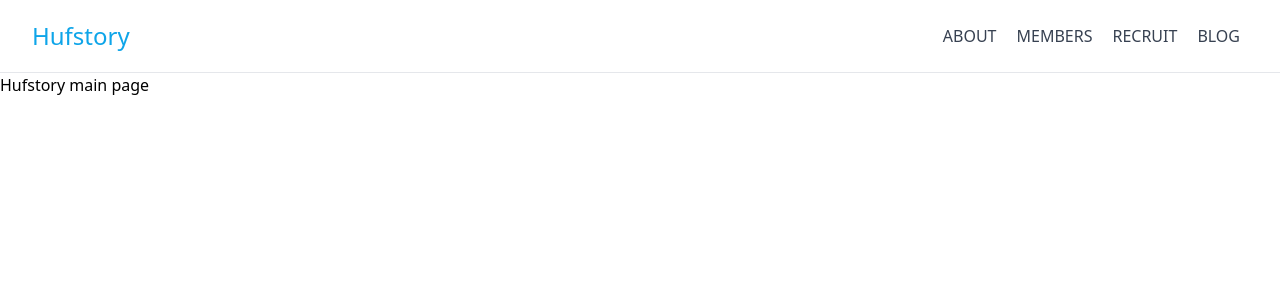
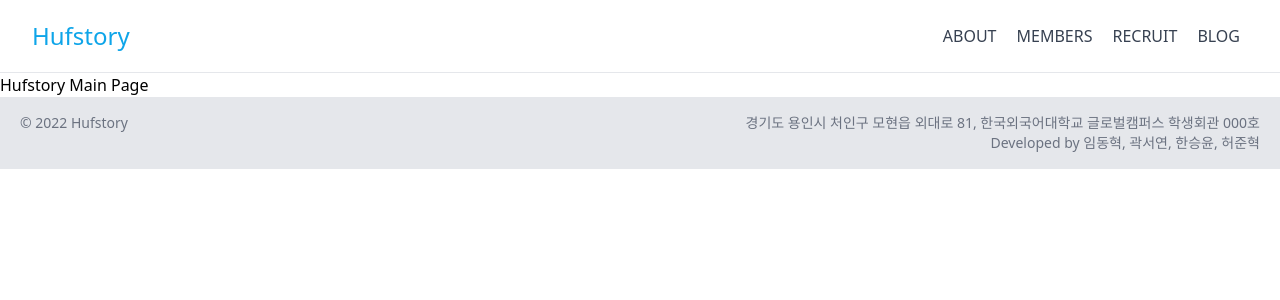
Before and after one commit to hufstory/HUFSTORY_WEB_FrontEnd, a React (Create React App) app in the folder hufstory/: page / in a window 1280 px wide. Shown: the top 300 px of the page. Built offline with nearby package versions, Linux system fonts and the light colour scheme.

Commit message:
Feat: Footer

```diff
--- a/hufstory/src/App.tsx
+++ b/hufstory/src/App.tsx
@@ -1,6 +1,6 @@
 import React from "react";
 import { BrowserRouter as Router, Routes, Route } from "react-router-dom"
-import Index from "./pages/Index"
+import Index from "./pages/MainPage"
 
 function App() {
   return (
--- /dev/null
+++ b/hufstory/src/components/Footer.tsx
@@ -0,0 +1,29 @@
+import React from "react"
+
+const Footer = () => {
+  const currentDay = new Date()
+  const currentYear = currentDay.getFullYear()
+
+  return (
+    <footer className="text-gray-700 body-font">
+      <div className="bg-gray-200">
+        <div className="container mx-auto pt-4 px-5 flex flex-wrap flex-col sm:flex-row">
+          <p className="text-gray-500 text-sm text-center sm:text-left">
+            © {currentYear} Hufstory
+          </p>
+          <span className="sm:ml-auto sm:mt-0 mt-2 sm:w-auto w-full sm:text-left text-center text-gray-500 text-sm">
+            경기도 용인시 처인구 모현읍 외대로 81, 한국외국어대학교 글로벌캠퍼스
+            학생회관 000호
+          </span>
+        </div>
+        <div className="container mx-auto pb-4 px-5 flex flex-wrap flex-col sm:flex-row">
+          <span className="sm:ml-auto sm:mt-0 mt-2 sm:w-auto w-full sm:text-left text-center text-gray-500 text-sm">
+            Developed by 임동혁, 곽서연, 한승윤, 허준혁
+          </span>
+        </div>
+      </div>
+    </footer>
+  )
+}
+
+export default Footer
--- a/hufstory/src/components/Main.tsx
+++ b/hufstory/src/components/Main.tsx
@@ -1,10 +1,9 @@
-import React from "react";
-
+import React from "react"
 
 const Main = () => {
   return (
     <div>
-      <h1>Hufstory main page</h1>
+      Hufstory Main Page
     </div>
   )
 }
--- a/hufstory/src/pages/Index.tsx
+++ b/hufstory/src/pages/MainPage.tsx
@@ -2,12 +2,14 @@ import React from "react";
 
 import Header from "../components/Header"
 import Main from "../components/Main"
+import Footer from "../components/Footer";
 
 const MainPage = () => {
   return (
     <div>
       <Header />
       <Main />
+      <Footer />
     </div>
   )
 }
--- a/hufstory/src/styles/styles.css
+++ b/hufstory/src/styles/styles.css
@@ -593,8 +593,13 @@ video {
   }
 }
 
-.fixed {
-  position: fixed;
+.relative {
+  position: relative;
+}
+
+.sticky {
+  position: -webkit-sticky;
+  position: sticky;
 }
 
 .inset-x-0 {
@@ -619,6 +624,15 @@ video {
   margin-right: auto;
 }
 
+.my-1 {
+  margin-top: 0.25rem;
+  margin-bottom: 0.25rem;
+}
+
+.mt-2 {
+  margin-top: 0.5rem;
+}
+
 .mb-4 {
   margin-bottom: 1rem;
 }
@@ -631,16 +645,36 @@ video {
   margin-right: 1.25rem;
 }
 
+.mb-1 {
+  margin-bottom: 0.25rem;
+}
+
 .flex {
   display: flex;
+}
+
+.h-20 {
+  height: 5rem;
+}
+
+.w-full {
+  width: 100%;
 }
 
 .flex-col {
   flex-direction: column;
 }
 
+.flex-col-reverse {
+  flex-direction: column-reverse;
+}
+
 .flex-wrap {
   flex-wrap: wrap;
+}
+
+.flex-nowrap {
+  flex-wrap: nowrap;
 }
 
 .items-center {
@@ -660,13 +694,52 @@ video {
   border-color: rgb(229 231 235 / var(--tw-border-opacity));
 }
 
+.bg-gray-200 {
+  --tw-bg-opacity: 1;
+  background-color: rgb(229 231 235 / var(--tw-bg-opacity));
+}
+
 .bg-white {
   --tw-bg-opacity: 1;
   background-color: rgb(255 255 255 / var(--tw-bg-opacity));
 }
 
+.bg-transparent {
+  background-color: transparent;
+}
+
 .p-5 {
   padding: 1.25rem;
+}
+
+.px-5 {
+  padding-left: 1.25rem;
+  padding-right: 1.25rem;
+}
+
+.pt-4 {
+  padding-top: 1rem;
+}
+
+.pb-4 {
+  padding-bottom: 1rem;
+}
+
+.pt-32 {
+  padding-top: 8rem;
+}
+
+.pb-10 {
+  padding-bottom: 2.5rem;
+}
+
+.text-center {
+  text-align: center;
+}
+
+.text-sm {
+  font-size: 0.875rem;
+  line-height: 1.25rem;
 }
 
 .text-2xl {
@@ -679,13 +752,27 @@ video {
   line-height: 1.5rem;
 }
 
+.text-3xl {
+  font-size: 1.875rem;
+  line-height: 2.25rem;
+}
+
 .font-medium {
   font-weight: 500;
+}
+
+.leading-relaxed {
+  line-height: 1.625;
 }
 
 .text-gray-700 {
   --tw-text-opacity: 1;
   color: rgb(55 65 81 / var(--tw-text-opacity));
+}
+
+.text-gray-500 {
+  --tw-text-opacity: 1;
+  color: rgb(107 114 128 / var(--tw-text-opacity));
 }
 
 .text-gray-900 {
@@ -703,6 +790,33 @@ video {
   color: rgb(17 24 39 / var(--tw-text-opacity));
 }
 
+@media (min-width: 640px) {
+  .sm\:ml-auto {
+    margin-left: auto;
+  }
+
+  .sm\:mt-0 {
+    margin-top: 0px;
+  }
+
+  .sm\:w-auto {
+    width: auto;
+  }
+
+  .sm\:flex-row {
+    flex-direction: row;
+  }
+
+  .sm\:text-left {
+    text-align: left;
+  }
+
+  .sm\:text-4xl {
+    font-size: 2.25rem;
+    line-height: 2.5rem;
+  }
+}
+
 @media (min-width: 768px) {
   .md\:mb-0 {
     margin-bottom: 0px;
@@ -712,7 +826,53 @@ video {
     margin-left: auto;
   }
 
+  .md\:mt-52 {
+    margin-top: 13rem;
+  }
+
+  .md\:mb-16 {
+    margin-bottom: 4rem;
+  }
+
+  .md\:w-1\/2 {
+    width: 50%;
+  }
+
   .md\:flex-row {
     flex-direction: row;
   }
+
+  .md\:items-start {
+    align-items: flex-start;
+  }
+
+  .md\:px-5 {
+    padding-left: 1.25rem;
+    padding-right: 1.25rem;
+  }
+
+  .md\:py-24 {
+    padding-top: 6rem;
+    padding-bottom: 6rem;
+  }
+
+  .md\:pl-1 {
+    padding-left: 0.25rem;
+  }
+
+  .md\:text-left {
+    text-align: left;
+  }
 }
+
+@media (min-width: 1024px) {
+  .lg\:flex-grow {
+    flex-grow: 1;
+  }
+}
+
+@media (min-width: 1280px) {
+  .xl\:pl-32 {
+    padding-left: 8rem;
+  }
+}
```
